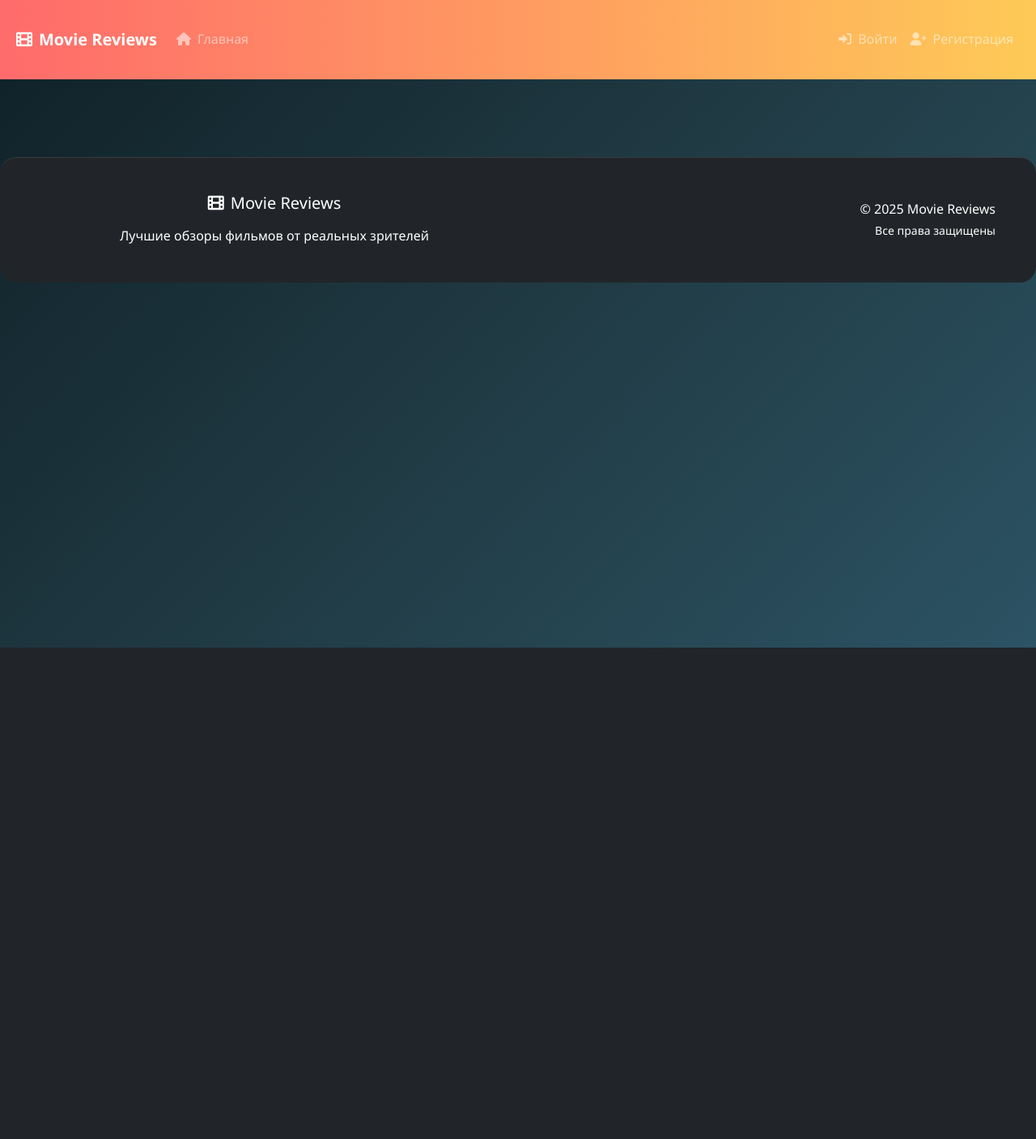
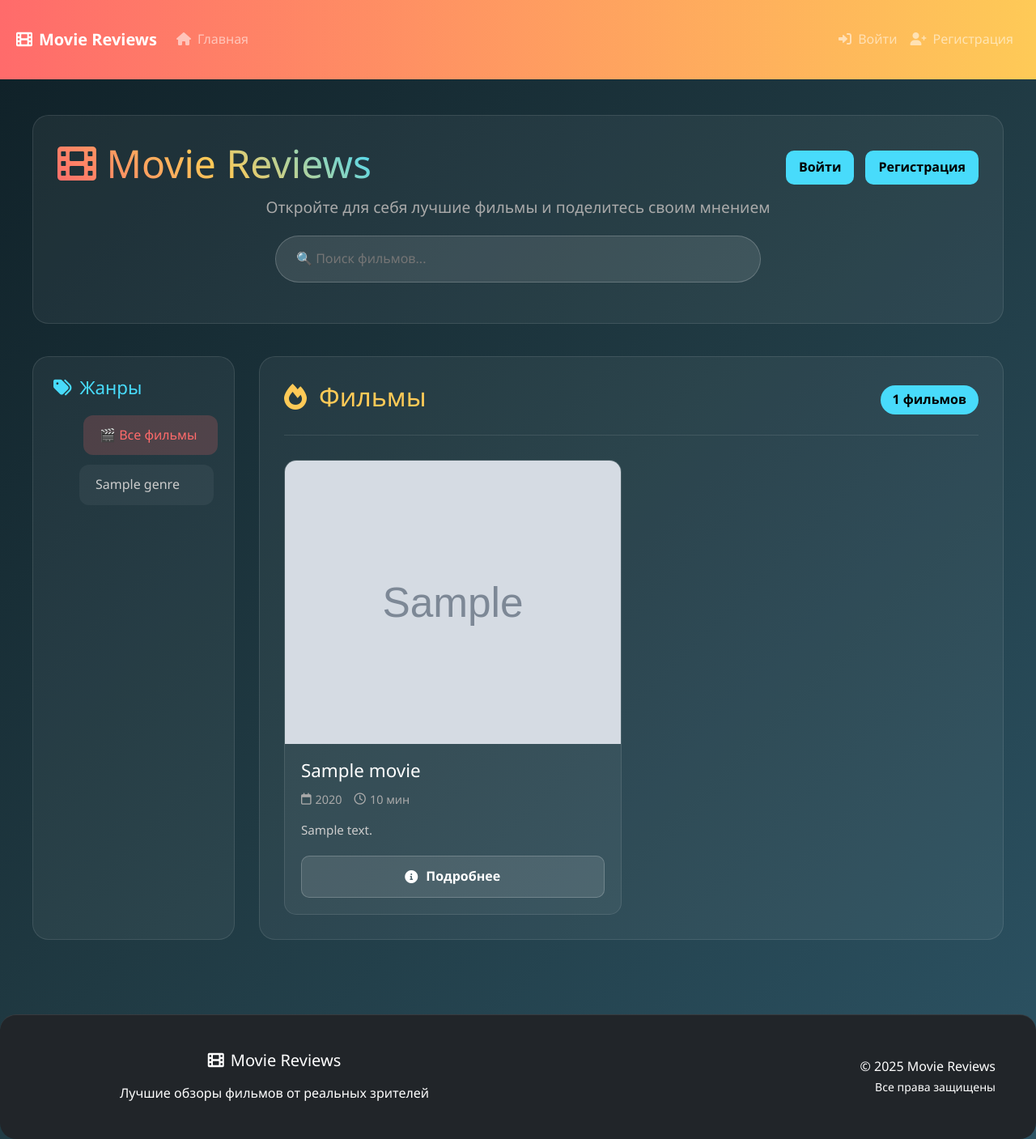
Before and after one commit to Banan41ke/movie_reviews_website_project, a Django app: page / in a window 1280 px wide. Shown: the whole page at 81% size. Before the commit the page ends 800 px from the top, so only its background shows below. Run offline with Django 5.2, Linux system fonts and the light colour scheme; tables that the repository leaves empty hold one stand-in row (values such as "Sample post"); grey boxes marked "Sample" are stand-in pictures.

Commit message:
add Избранное БД Трейлер

```diff
--- a/movies/templates/movies/index.html
+++ b/movies/templates/movies/index.html
@@ -1,119 +1,16 @@
 {% extends 'base.html' %}
 {% load static %}
-<!DOCTYPE html>
-<html lang="ru">
-<head>
-    <meta charset="UTF-8">
-    <meta name="viewport" content="width=device-width, initial-scale=1.0">
-    <title>Movie Reviews - Лучшие фильмы</title>
-    <link rel="stylesheet" href="{% static 'css/style.css' %}">
-    <link rel="stylesheet" href="https://cdnjs.cloudflare.com/ajax/libs/font-awesome/6.0.0/css/all.min.css">
-    <style>
-        /* Дополнительные стили для исправления проблем */
-        .rating-badge {
-            position: absolute;
-            top: 10px;
-            right: 10px;
-            background: linear-gradient(45deg, #feca57, #ff9f43);
-            color: #000;
-            padding: 6px 12px;
-            border-radius: 20px;
-            font-weight: bold;
-            font-size: 14px;
-            z-index: 2;
-            box-shadow: 0 4px 10px rgba(0, 0, 0, 0.3);
-            display: flex;
-            align-items: center;
-            gap: 5px;
-            min-width: 60px;
-            justify-content: center;
-        }
 
-        .movie-card {
-            position: relative;
-            text-decoration: none;
-            display: block;
-        }
-
-        .movie-poster {
-            width: 100%;
-            height: 300px;
-            object-fit: cover;
-            border-radius: 10px 10px 0 0;
-        }
-
-        .poster-container {
-            position: relative;
-            overflow: hidden;
-            border-radius: 10px 10px 0 0;
-        }
-
-        .movie-info {
-            padding: 20px;
-            background: rgba(255, 255, 255, 0.05);
-            border-radius: 0 0 10px 10px;
-            border: 1px solid rgba(255, 255, 255, 0.1);
-            border-top: none;
-            transition: all 0.3s ease;
-        }
-
-        .movie-card:hover .movie-info {
-            background: rgba(255, 255, 255, 0.08);
-            border-color: #feca57;
-        }
-
-        .movie-title {
-            color: #fff;
-            font-size: 1.2em;
-            margin-bottom: 10px;
-            font-weight: bold;
-        }
-
-        .movie-meta {
-            display: flex;
-            gap: 15px;
-            margin-bottom: 12px;
-            color: #aaa;
-            font-size: 0.9em;
-        }
-
-        .movie-description {
-            color: #ccc;
-            font-size: 0.95em;
-            line-height: 1.5;
-            margin-bottom: 15px;
-            display: -webkit-box;
-            -webkit-line-clamp: 3;
-            -webkit-box-orient: vertical;
-            overflow: hidden;
-        }
-
-        .card-action-btn {
-            display: inline-flex;
-            align-items: center;
-            gap: 8px;
-            color: #feca57;
-            font-weight: bold;
-            font-size: 0.9em;
-            transition: transform 0.2s ease;
-        }
-
-        .movie-card:hover .card-action-btn {
-            transform: translateX(5px);
-        }
-    </style>
-</head>
-<body>
+{% block content %}
 <div class="container">
 
 <!-- HEADER -->
 <header class="main-header">
     <div class="header-top">
-        <h1><i class="fas fa-film"></i> MOVIE REVIEWS</h1>
+        <h1><i class="fas fa-film"></i> Movie Reviews</h1>
 
         <div class="auth-buttons">
             {% if user.is_authenticated %}
-                <span class="user-greeting">Привет, {{ user.username }}!</span>
                 <form method="post" action="{% url 'logout' %}" style="display:inline;">
                     {% csrf_token %}
                     <button type="submit" class="btn-auth-link logout-btn">Выйти</button>
@@ -122,22 +19,30 @@
                 <a href="{% url 'login' %}" class="btn-auth-link">Войти</a>
                 <a href="{% url 'register' %}" class="btn-auth-link">Регистрация</a>
             {% endif %}
+
         </div>
     </div>
 
     <p class="tagline">Откройте для себя лучшие фильмы и поделитесь своим мнением</p>
 
-    <div class="search-bar">
-        <input type="text" placeholder="🔍 Поиск фильмов..." id="searchInput">
-    </div>
+    <form method="get" class="search-bar">
+        <input
+            type="text"
+            name="search"
+            placeholder="🔍 Поиск фильмов..."
+            value="{{ search_query|default:'' }}"
+        >
+    </form>
 </header>
 
-<!-- MAIN CONTENT -->
-<main>
+<!-- MAIN -->
+<main class="main-layout">
+
+    <!-- GENRES -->
     <aside class="genres-sidebar">
         <h3><i class="fas fa-tags"></i> Жанры</h3>
         <ul class="genre-list">
-        <!-- Все фильмы -->
+
             <li>
                 <a href="{% url 'movie_list' %}"
                    class="{% if not selected_genre %}active{% endif %}">
@@ -145,41 +50,44 @@
                 </a>
             </li>
 
-        <!-- Жанры из базы данных -->
             {% for genre in genres %}
                 <li>
                     <a href="?genre={{ genre.id }}"
-                   class="{% if selected_genre == genre.id|stringformat:'s' %}active{% endif %}">
-                    {{ genre.name|title }}
+                       class="{% if selected_genre|stringformat:'s' == genre.id|stringformat:'s' %}active{% endif %}">
+                        {{ genre.name }}
                     </a>
                 </li>
             {% empty %}
-            <li>Нет жанров</li>
+                <li>Жанров нет</li>
             {% endfor %}
+
         </ul>
     </aside>
 
-    <div class="movies-container">
+    <!-- MOVIES -->
+    <section class="movies-container">
+
         <div class="movies-header">
-            <h2><i class="fas fa-fire"></i> Популярные фильмы</h2>
-            <span class="movies-count">{{ movies|length }} фильмов</span>
+            <h2><i class="fas fa-fire"></i> Фильмы</h2>
+            <span class="movies-count">{{ movies.count }} фильмов</span>
         </div>
 
+        {% if movies %}
         <div class="movie-grid">
+
             {% for movie in movies %}
             <a href="{% url 'movie_detail' movie.id %}" class="movie-card">
-                <!-- ТОЛЬКО бейдж с рейтингом, без количества отзывов -->
-                <div class="rating-badge">
-                    <i class="fas fa-star"></i> {{ movie.avg_rating|floatformat:1 }}
-                </div>
+
+
 
                 <div class="poster-container">
-                    {% if movie.poster and movie.poster.url %}
-                        <img src="{{ movie.poster.url }}" alt="{{ movie.title }}" class="movie-poster"
-                             onerror="this.src='https://via.placeholder.com/300x450?text={{ movie.title|urlencode }}'">
+                    {% if movie.poster %}
+                        <img src="{{ movie.poster.url }}"
+                             alt="{{ movie.title }}"
+                             class="movie-poster">
                     {% else %}
                         <img src="https://via.placeholder.com/300x450?text={{ movie.title|urlencode }}"
-                             alt="{{ movie.title }}" class="movie-poster">
+                             class="movie-poster">
                     {% endif %}
                 </div>
 
@@ -194,67 +102,28 @@
                     </div>
 
                     <p class="movie-description">
-                        {{ movie.description|truncatechars:120|default:"Описание отсутствует." }}
+                        {{ movie.description|truncatechars:120 }}
                     </p>
 
                     <div class="card-action-btn">
                         <i class="fas fa-info-circle"></i> Подробнее
                     </div>
                 </div>
+
             </a>
-            {% empty %}
+            {% endfor %}
+
+        </div>
+        {% else %}
             <div class="no-movies">
                 <i class="fas fa-film fa-3x"></i>
-                <p>Фильмы не найдены.</p>
+                <p>Фильмы не найдены</p>
             </div>
-            {% endfor %}
-        </div>
-    </div>
+        {% endif %}
+
+    </section>
+
 </main>
 
-<!-- FOOTER -->
-<footer>
-    <div class="footer-links">
-        <a href="#">О проекте</a>
-        <a href="#">Контакты</a>
-        <a href="#">Политика конфиденциальности</a>
 </div>
-    <p>© 2024 Movie Reviews</p>
-</footer>
-
-</div>
-
-<script>
-    function searchMovies() {
-        const query = document.getElementById('searchInput').value.toLowerCase().trim();
-        const cards = document.querySelectorAll('.movie-card');
-        let visibleCount = 0;
-
-        cards.forEach(card => {
-            const title = card.querySelector('.movie-title').textContent.toLowerCase();
-            if (query === '' || title.includes(query)) {
-                card.style.display = 'block';
-                visibleCount++;
-            } else {
-                card.style.display = 'none';
-            }
-        });
-
-        // Обновляем счетчик фильмов
-        const countElement = document.querySelector('.movies-count');
-        if (countElement) {
-            countElement.textContent = visibleCount + ' фильмов';
-        }
-    }
-
-    document.addEventListener('DOMContentLoaded', function() {
-        const searchInput = document.getElementById('searchInput');
-        if (searchInput) {
-            searchInput.addEventListener('input', searchMovies);
-        }
-
-    });
-</script>
-
-</body>
-</html>
+{% endblock %}
--- a/movies/views.py
+++ b/movies/views.py
@@ -11,6 +11,9 @@ from .forms import ReviewForm, CommentForm
 
 @login_required
 def add_to_favorites(request, movie_id):
+    if request.method != 'POST':
+        return redirect('movie_detail', movie_id=movie_id)
+
     movie = get_object_or_404(Movie, id=movie_id)
 
     favorite, created = Favorite.objects.get_or_create(
@@ -19,9 +22,9 @@ def add_to_favorites(request, movie_id):
     )
 
     if created:
-        messages.success(request, f'Фильм "{movie.title}" добавлен в избранное!')
+        messages.success(request, f'Фильм «{movie.title}» добавлен в избранное!')
     else:
-        messages.info(request, f'Фильм "{movie.title}" уже в избранном!')
+        messages.info(request, f'Фильм «{movie.title}» уже в избранном.')
 
     return redirect('movie_detail', movie_id=movie_id)
 
@@ -42,17 +45,14 @@ def movie_list(request):
         avg_rating=Avg('reviews__rating')
     ).order_by('-created_at')
 
-    # Фильтрация по жанру
     genre_id = request.GET.get('genre')
     if genre_id:
         movies = movies.filter(genres__id=genre_id)
 
-    # Поиск
     search_query = request.GET.get('search', '')
     if search_query:
         movies = movies.filter(title__icontains=search_query)
 
-    # Все жанры
     genres = Genre.objects.all()
 
     context = {
@@ -62,7 +62,9 @@ def movie_list(request):
         'search_query': search_query,
     }
 
-    return render(request, 'movies/index.html', {'movies': movies})
+    return render(request, 'movies/index.html', context)  # передаём весь context
+
+
 
 
 def movie_detail(request, movie_id):
--- a/static/css/style.css
+++ b/static/css/style.css
@@ -853,21 +853,40 @@ textarea.form-control {
     background: #e74c3c;
 }
 .auth-buttons {
-    position: absolute;
-    top: 20px;
-    right: 30px;
-}
-
-.btn-auth-link {
-    margin-left: 10px;
-    padding: 8px 14px;
-    background: #48dbfb;
-    color: black;
-    border-radius: 8px;
-    text-decoration: none;
-    font-weight: bold;
+    display: flex;
+    align-items: center;
+    gap: 14px;           /* расстояние между admin и кнопкой */
 }
 
 .btn-auth-link:hover {
     background: #1dd1a1;
 }
+.user-greeting {
+    color: white;
+    font-weight: 600;
+    white-space: nowrap;
+}
+.btn-auth-link {
+    padding: 8px 16px;
+    background: #48dbfb;
+    color: black;
+    border-radius: 10px;
+    text-decoration: none;
+    font-weight: bold;
+    border: none;
+    cursor: pointer;
+}
+
+.btn-auth-link:hover {
+    background: #1dd1a1;
+}
+
+.modal-dialog {
+    max-width: 90%;
+    margin: 1.5rem auto;
+}
+
+.ratio iframe {
+    width: 100%;
+    height: 100%;
+}
```
Also changed, not shown: movie_reviews_website_project/settings.py (+9 -2 lines), movies/models.py (+7 -0 lines), movies/templates/movies/movie_detail.html (+25 -26 lines), db.sqlite3, media/posters/форсаж9_mKLJE5R.webp (added), movies/migrations/0002_movie_trailer_url.py (added), movies/migrations/0003_alter_movie_trailer_url.py (added). Lines whose indentation alone changed are shown as unchanged.
